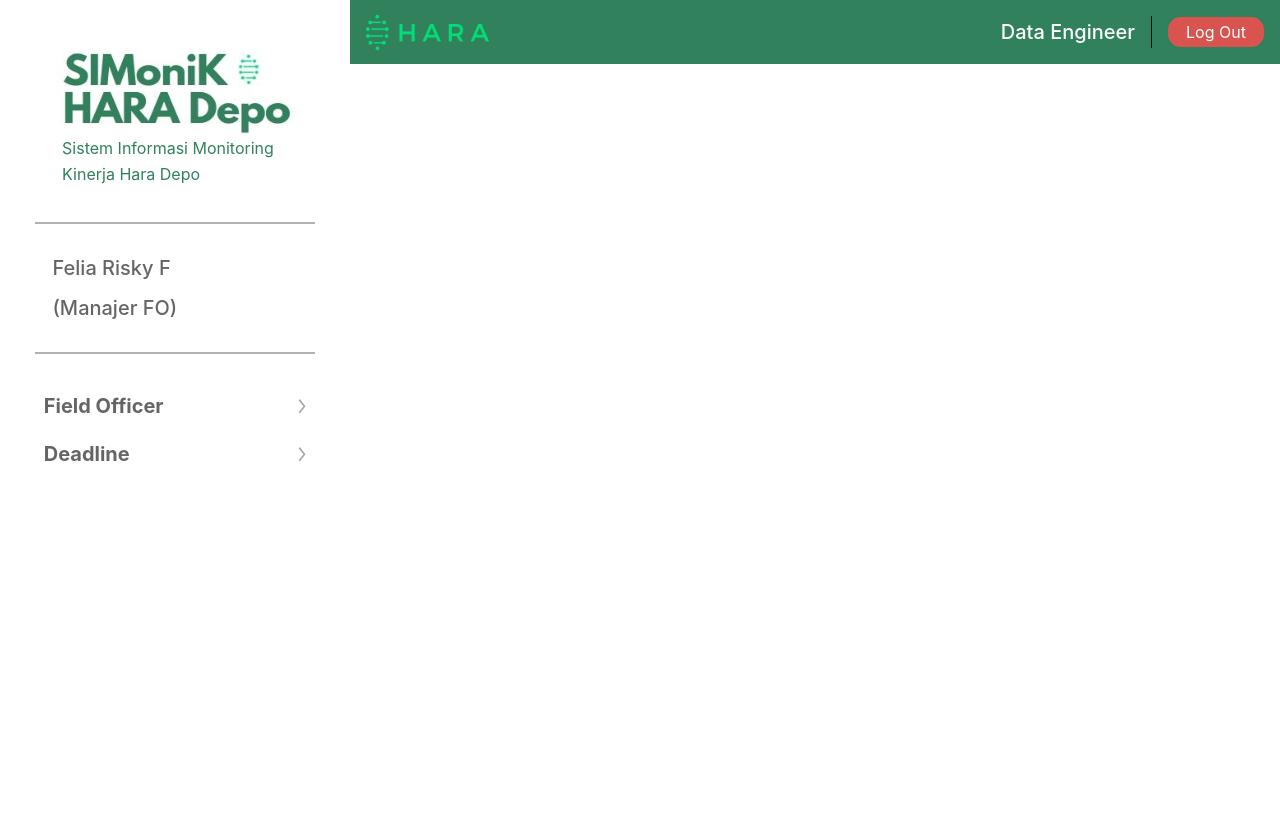
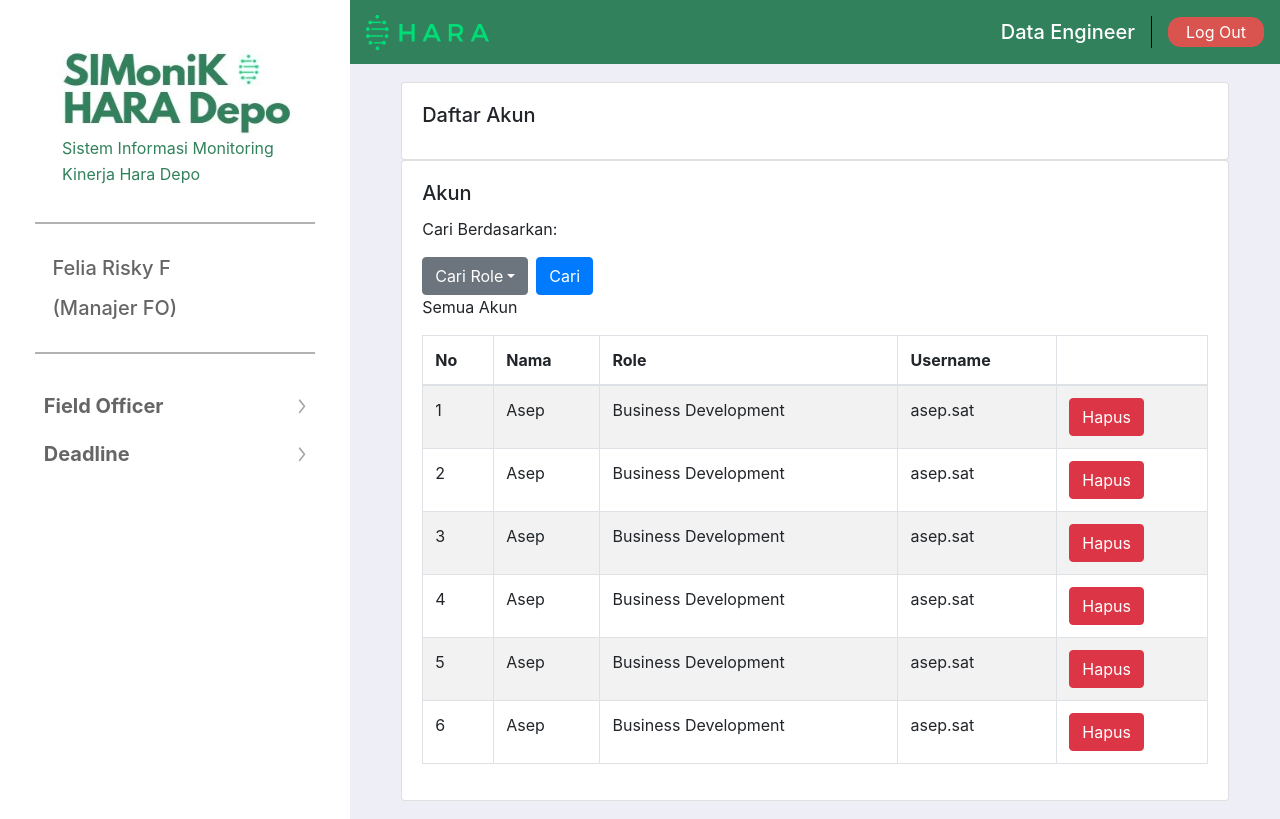
Before and after one commit to farril-zavier/SIMoniK_FRONTEND, a React (Create React App) app: page /daftarAkun in a window 1280 px wide. Built offline with nearby package versions, Linux system fonts and the light colour scheme.

Commit message:
WIP: buat halaman daftar akun

```diff
--- a/src/containers/Admin/DaftarAkun/DaftarAkun.js
+++ b/src/containers/Admin/DaftarAkun/DaftarAkun.js
@@ -0,0 +1,121 @@
+import React, { Component } from "react";
+import Content from "../../../components/Content/Content";
+import Card from "react-bootstrap/Card";
+import Table from "react-bootstrap/Table";
+import Button from "react-bootstrap/Button";
+import DropdownButton from "react-bootstrap/DropdownButton";
+import Dropdown from 'react-bootstrap/Dropdown'
+import Form from 'react-bootstrap/Form'
+
+import classes from "./DaftarAkun.module.css";
+
+class DaftarAkun extends Component {
+    constructor(props) {
+        super(props);
+
+        this.state = {};
+    }
+
+    render() {
+        const data = [
+            {
+                "Id": 1,
+                "No": 1,
+                "Nama": "Asep",
+                "Role": "Business Development",
+                "Username": "asep.sat"
+            },
+            {
+                "Id": 1,
+                "No": 2,
+                "Nama": "Asep",
+                "Role": "Business Development",
+                "Username": "asep.sat"
+            },
+            {
+                "Id": 1,
+                "No": 3,
+                "Nama": "Asep",
+                "Role": "Business Development",
+                "Username": "asep.sat"
+            },
+            {
+                "Id": 1,
+                "No": 4,
+                "Nama": "Asep",
+                "Role": "Business Development",
+                "Username": "asep.sat"
+            },
+            {
+                "Id": 1,
+                "No": 5,
+                "Nama": "Asep",
+                "Role": "Business Development",
+                "Username": "asep.sat"
+            },
+            {
+                "Id": 1,
+                "No": 6,
+                "Nama": "Asep",
+                "Role": "Business Development",
+                "Username": "asep.sat"
+            }
+        ]
+        const rows = data.map(row =>
+            <tr>
+                <td>{row.No + ""}</td>
+                <td>{row.Nama}</td>
+                <td>{row.Role}</td>
+                <td>{row.Username}</td>
+                <td><Button href={"delete/" + row.Id} variant="danger">Hapus</Button></td>
+            </tr>
+        )
+        return (
+            <React.Fragment>
+                <Content>
+                    <Card>
+                        <Card.Body>
+                            <Card.Title>Daftar Akun</Card.Title>
+                            <Card.Text></Card.Text>
+                        </Card.Body>
+                    </Card>
+                    <Card>
+                        <Card.Body>
+                            <Card.Title>Akun</Card.Title>
+                            <Card.Text>
+                                <p> Cari Berdasarkan: </p>
+                                <Form inline>
+                                    <DropdownButton className="mr-sm-2" variant="secondary" id="dropdown-basic-button" title="Cari Role">
+                                        <Dropdown.Item href="#/action-1">Action</Dropdown.Item>
+                                        <Dropdown.Item href="#/action-2">Another action</Dropdown.Item>
+                                        <Dropdown.Item href="#/action-3">Something else</Dropdown.Item>
+                                    </DropdownButton>
+                                    <Button href="search">Cari</Button>
+                                </Form>
+
+
+                                <p> Semua Akun </p>
+                                <Table striped bordered hover>
+                                    <thead>
+                                        <tr>
+                                            <th>No</th>
+                                            <th>Nama</th>
+                                            <th>Role</th>
+                                            <th>Username</th>
+                                            <th></th>
+                                        </tr>
+                                    </thead>
+                                    <tbody>
+                                        {rows}
+                                    </tbody>
+                                </Table>
+                            </Card.Text>
+                        </Card.Body>
+                    </Card>
+                </Content>
+            </React.Fragment>
+        );
+    }
+}
+
+export default DaftarAkun;
--- a/src/routes.js
+++ b/src/routes.js
@@ -1,10 +1,12 @@
 import React from "react";
 import { Redirect, Route, Switch } from "react-router-dom";
 import Home from "./containers/Home/Home";
+import DaftarAkun from "./containers/Admin/DaftarAkun/DaftarAkun";
 
 const Routes = () => (
     <Switch>
         <Route exact path="/" component={Home} />
+        <Route exact path="/daftarAkun" component={DaftarAkun} />
     </Switch>
 );
 
```
